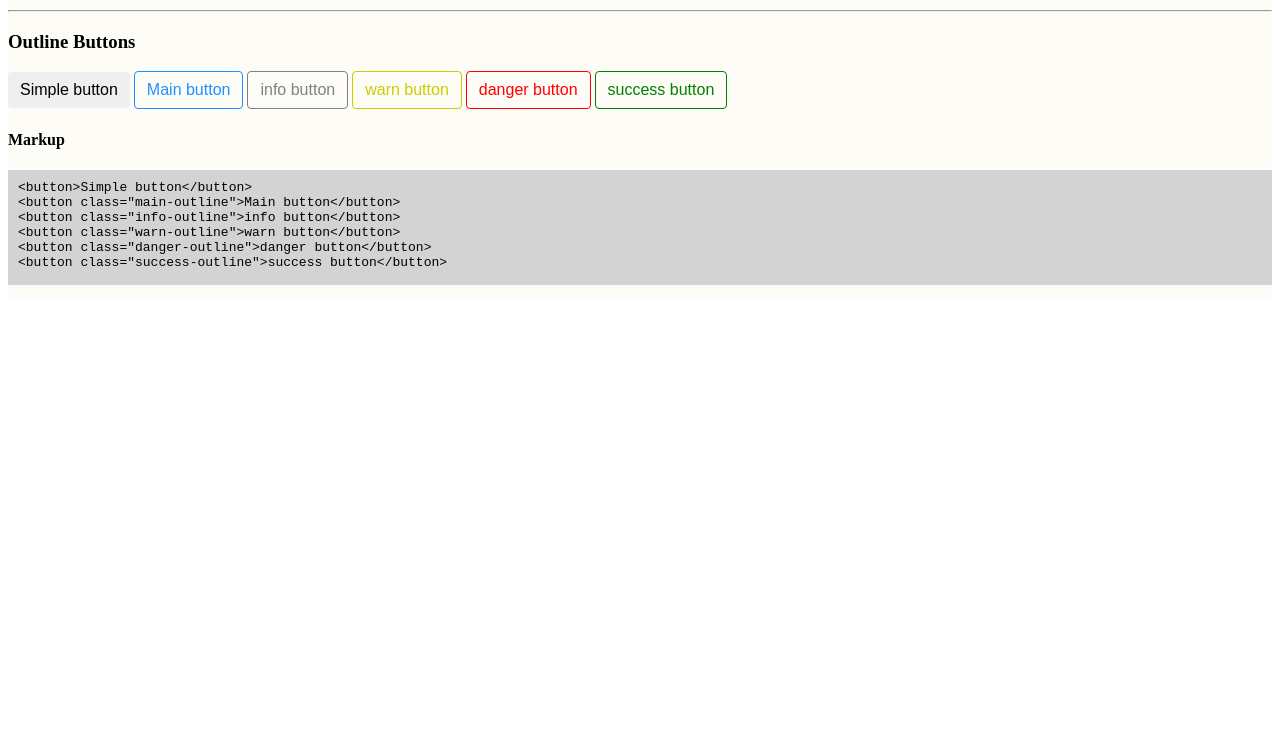
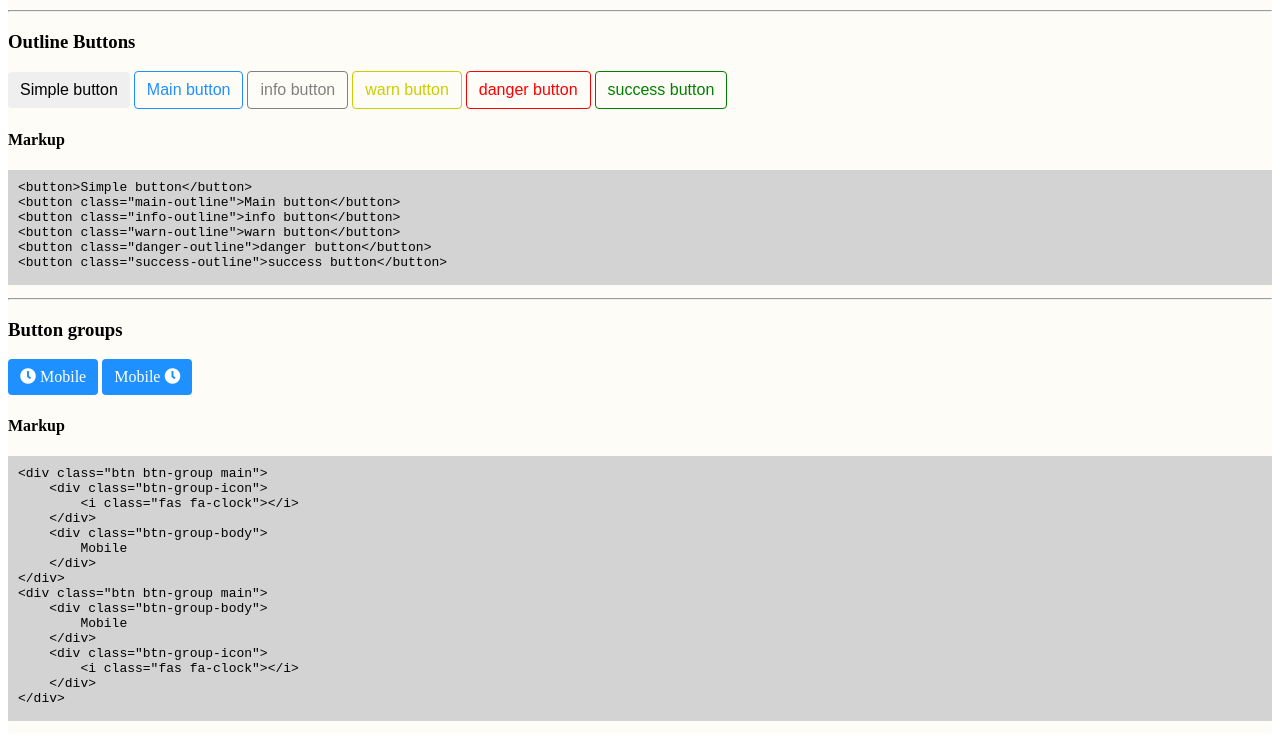
Before and after one commit to toshetoo/teapot-scss, a website: page index.html in a window 1280 px wide. Shown: the part 1087-1829 px from the top of the page. Before the commit the page ends 1393 px from the top, so only its background shows below. Drawn offline with nearby package versions, Linux system fonts and the light colour scheme; files that its build step writes are made by us from their sources.

Commit message:
Add button groups

```diff
--- a/index.html
+++ b/index.html
@@ -6,6 +6,7 @@
     <meta name="viewport" content="initial-scale=1.0">
     <meta http-equiv="X-UA-Compatible" content="ie=edge">
     <title>Teapot SCSS</title>
+    <link rel="stylesheet" href="https://cdnjs.cloudflare.com/ajax/libs/font-awesome/5.10.2/css/all.min.css" />
     <link rel="stylesheet" href="./css/demo.css">
     <link rel="stylesheet" href="./css/main.css">
 </head>
@@ -83,6 +84,46 @@
             <pre>
 &lt;button&gt;Simple&nbsp;button&lt;/button&gt;<br/>&lt;button&nbsp;class=&quot;main-outline&quot;&gt;Main&nbsp;button&lt;/button&gt;<br/>&lt;button&nbsp;class=&quot;info-outline&quot;&gt;info&nbsp;button&lt;/button&gt;<br/>&lt;button&nbsp;class=&quot;warn-outline&quot;&gt;warn&nbsp;button&lt;/button&gt;<br/>&lt;button&nbsp;class=&quot;danger-outline&quot;&gt;danger&nbsp;button&lt;/button&gt;<br/>&lt;button&nbsp;class=&quot;success-outline&quot;&gt;success&nbsp;button&lt;/button&gt;
             </pre>
+
+            <hr/>
+            <h3>Button groups</h3>
+            <div class="btn btn-group main">
+                <div class="btn-group-icon">
+                    <i class="fas fa-clock"></i>
+                </div>
+                <div class="btn-group-body">
+                    Mobile
+                </div>
+            </div>
+
+            <div class="btn btn-group main">
+                <div class="btn-group-body">
+                    Mobile
+                </div>
+                <div class="btn-group-icon">
+                    <i class="fas fa-clock"></i>
+                </div>
+            </div>
+
+            <h4>Markup</h4>
+            <pre>
+&lt;div class=&quot;btn btn-group main&quot;&gt;
+    &lt;div class=&quot;btn-group-icon&quot;&gt;
+        &lt;i class=&quot;fas fa-clock&quot;&gt;&lt;/i&gt;
+    &lt;/div&gt;
+    &lt;div class=&quot;btn-group-body&quot;&gt;
+        Mobile
+    &lt;/div&gt;
+&lt;/div&gt;
+&lt;div class="btn btn-group main"&gt;
+    &lt;div class="btn-group-body"&gt;
+        Mobile
+    &lt;/div&gt;
+    &lt;div class="btn-group-icon"&gt;
+        &lt;i class="fas fa-clock"&gt;&lt;/i&gt;
+    &lt;/div&gt;
+&lt;/div&gt;
+            </pre>
         </div>
     </div>
 </body>
--- a/scss/_buttons.scss
+++ b/scss/_buttons.scss
@@ -32,3 +32,15 @@ button, .btn {
         }
     }
 }
+
+.btn-group {
+    display: inline-block;
+
+    .btn-group-icon {
+        display: inline-block;
+    }
+
+    .btn-group-body {
+        display: inline-block;
+    }
+}
```
